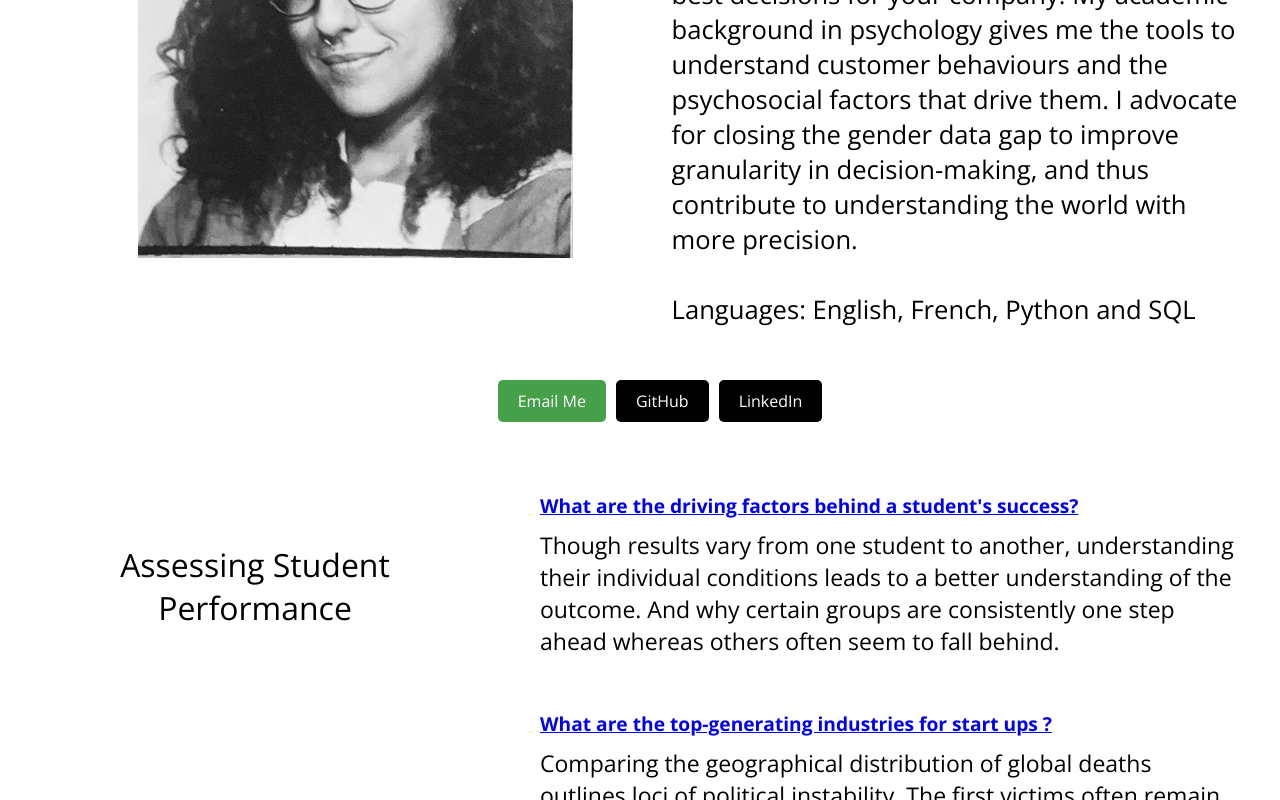
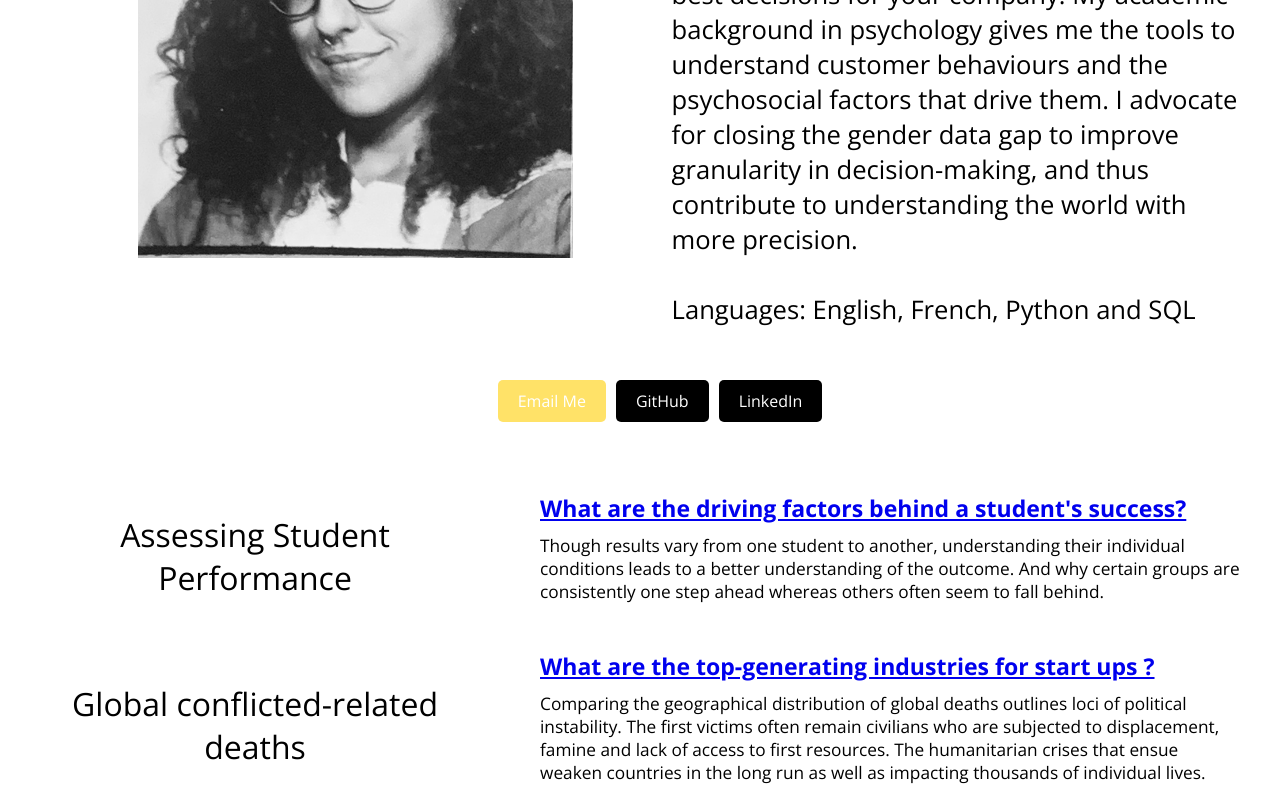
Before and after one commit to mariamelboudi/mariamelboudi.github.io, a plain HTML site: page index.html in a window 1280 px wide. In both pictures the pointer is over the link "Email Me". Shown: the part 502-1302 px from the top of the page. Drawn offline with nearby package versions, Linux system fonts and the light colour scheme.

Commit message:
Update styles.css

```diff
--- a/styles.css
+++ b/styles.css
@@ -83,7 +83,7 @@ main {
 }
 
 .buttons a:hover {
-    background-color: #45a049;
+    background-color: #FFE268;
     color: white;
     cursor: pointer;
 }
@@ -133,10 +133,11 @@ main {
 
 .question .link {
     font-weight: bold;
+    font-size: 1.2em;
 }
 
 .overview {
-    font-size: 1.2em;
+    font-size: 0.9em;
     margin-top: 10px; /* Space between question and overview */
     text-align: left; /* Ensure text is left-aligned */
 }
```
